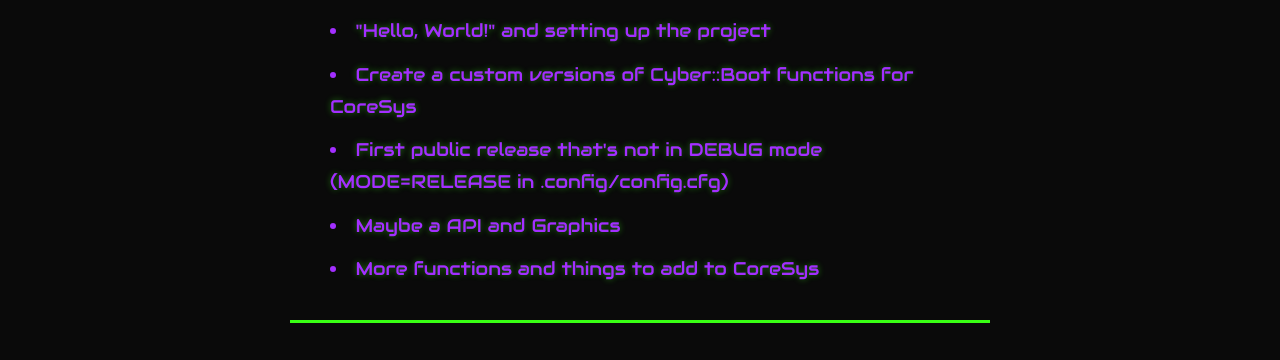
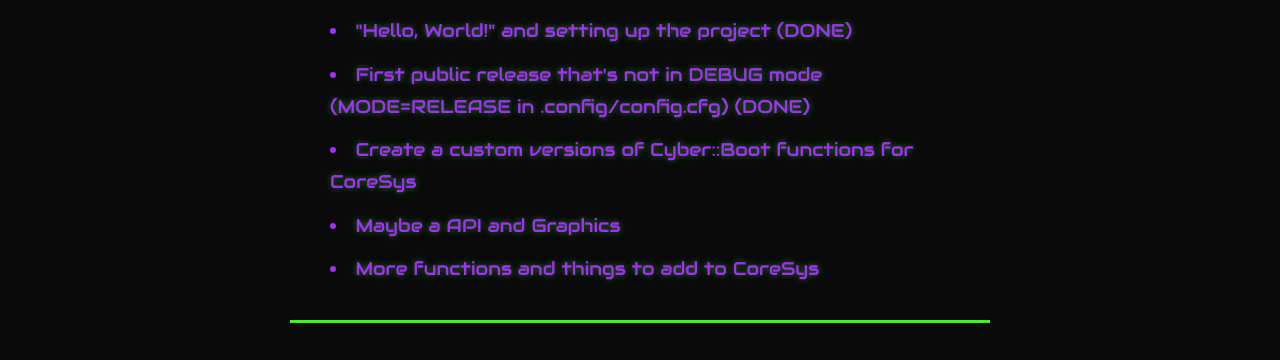
Before and after one commit to FEUE256/CoreSys, a plain HTML site: page src/public/index.html in a window 1280 px wide. Shown: the part 677-1037 px from the top of the page. Drawn offline with Linux system fonts and the light colour scheme.

Commit message:
Update index.html

```diff
--- a/src/public/index.html
+++ b/src/public/index.html
@@ -32,9 +32,9 @@
     <section id="roadmap">
       <h2>Roadmap</h2>
       <ul>
-        <li>"Hello, World!" and setting up the project</li>
+        <li>"Hello, World!" and setting up the project (DONE)</li>
+        <li>First public release that's not in DEBUG mode (MODE=RELEASE in .config/config.cfg) (DONE)</li>
         <li>Create a custom versions of Cyber::Boot functions for CoreSys</li>
-        <li>First public release that's not in DEBUG mode (MODE=RELEASE in .config/config.cfg)</li>
         <li>Maybe a API and Graphics</li>
         <li>More functions and things to add to CoreSys</li>
       </ul>
```
